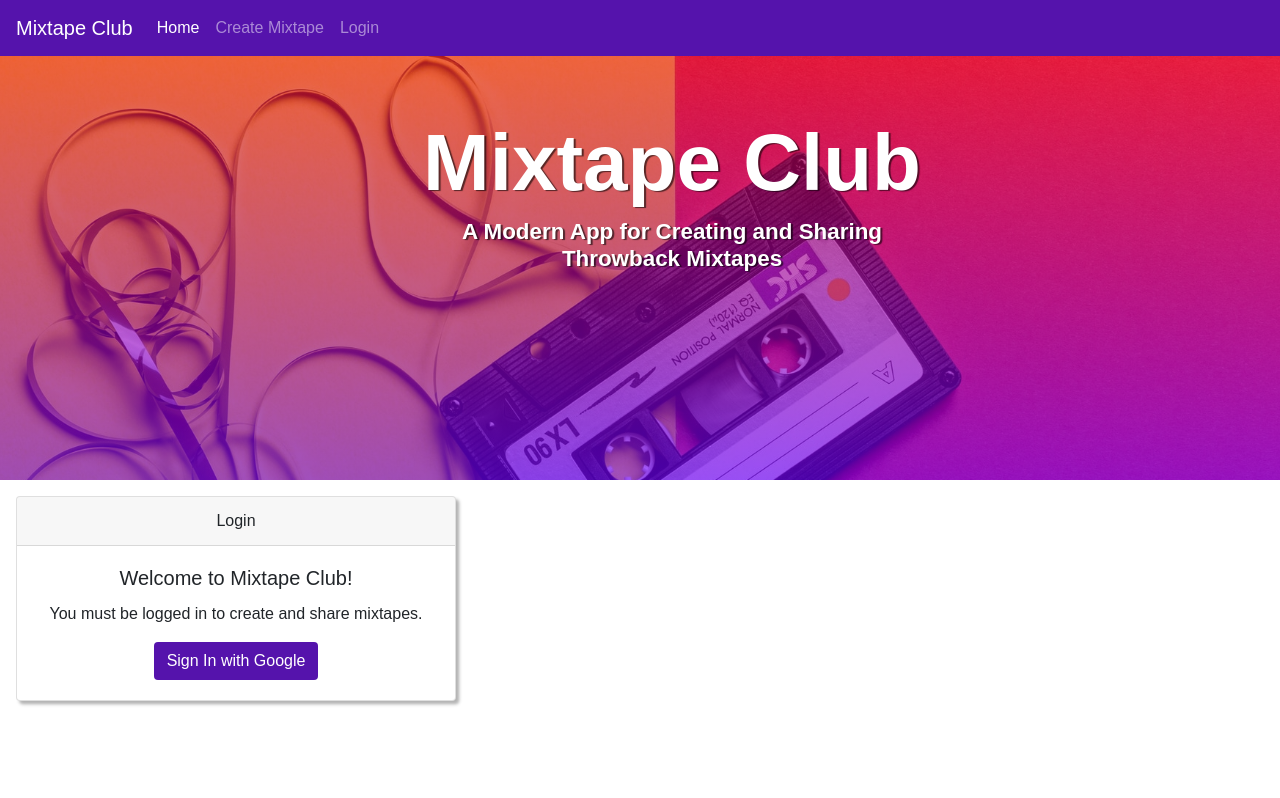
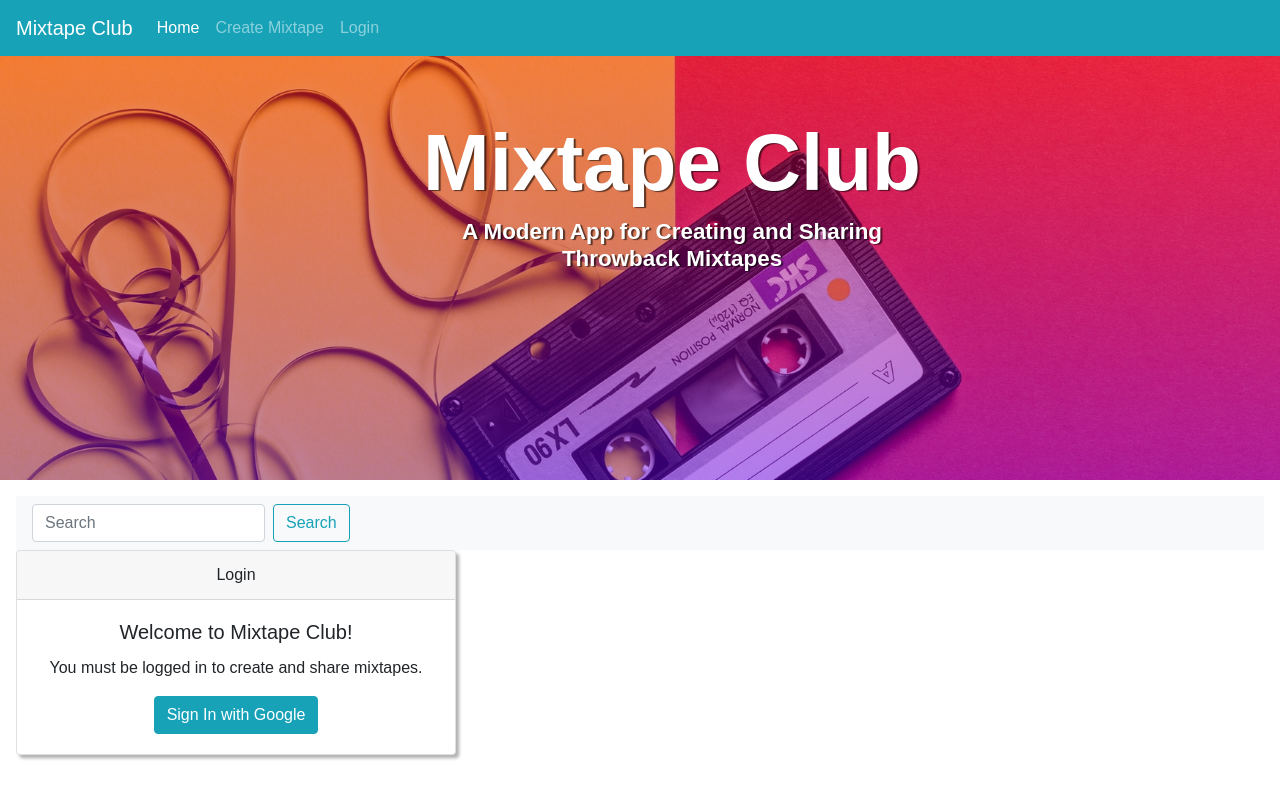
Before and after one commit to operation-sparkle/mixtape-club, a React app: page / in a window 1280 px wide. Shown: the top 798 px of the page. Built offline with nearby package versions, Linux system fonts and the light colour scheme; the HTML template or start-up script is replaced by a standard one.

Commit message:
Tweak color themes, create search component

```diff
--- a/src/App.css
+++ b/src/App.css
@@ -7,8 +7,8 @@
   background:
     /* top, transparent red, faked with gradient */
     linear-gradient(
-      rgba(255, 0, 0, 0.55),
-      rgba(111, 0, 255, 0.65)
+      rgba(255, 0, 0, 0.45),
+      rgba(111, 0, 255, 0.45)
     ),
     /* bottom, image */
     url("./assets/img/cassette-tape.jpg");
--- a/src/App.jsx
+++ b/src/App.jsx
@@ -7,6 +7,7 @@ import { Navbar, Nav, Form, FormControl, Button } from 'react-bootstrap';
 
 import LoginBox from './components/Login.jsx';
 import Navigation from './components/Navbar.jsx';
+import Search from './components/Search.jsx';
 
 class App extends React.Component {
     constructor(props) {
@@ -20,6 +21,7 @@ class App extends React.Component {
                 <h1 id="title">Mixtape Club</h1>
                 <h2 id="subtitle">A Modern App for Creating and Sharing Throwback Mixtapes</h2>
             </div>
+                < Search />
                 < LoginBox />
             </div>
         );
--- a/src/components/Login.jsx
+++ b/src/components/Login.jsx
@@ -10,7 +10,7 @@ const LoginBox = () => {
             <div className="card-body">
                 <h5 className="card-title">Welcome to Mixtape Club!</h5>
                 <p className="card-text">You must be logged in to create and share mixtapes.</p>
-                <a href="/auth/google" className="btn" style={{ backgroundColor: "#5513ac", color: "white" }}>Sign In with Google</a>
+                <a href="/auth/google" className="btn btn-info">Sign In with Google</a>
             </div>
         </div>
     )
--- a/src/components/Navbar.jsx
+++ b/src/components/Navbar.jsx
@@ -2,7 +2,7 @@ import React from 'react';
 
 const Navigation = () => {
     return (
-        <nav className="navbar navbar-expand-md fixed-top navbar-dark" style={{ backgroundColor: "#5513ac"}}>
+        <nav className="navbar navbar-expand-md fixed-top navbar-dark bg-info">
             <a className="navbar-brand" href="#">Mixtape Club</a>
             <button className="navbar-toggler" type="button" data-toggle="collapse" data-target="#navbarSupportedContent" aria-controls="navbarSupportedContent" aria-expanded="false" aria-label="Toggle navigation">
                 <span className="navbar-toggler-icon"></span>
--- /dev/null
+++ b/src/components/Search.jsx
@@ -0,0 +1,14 @@
+import React from 'react';
+
+const Search = () => {
+    return (
+        <nav className="navbar navbar-light bg-light">
+            <form className="form-inline">
+                <input className="form-control mr-sm-2" type="search" placeholder="Search" aria-label="Search"/>
+                    <button className="btn btn-outline-info my-2 my-sm-0" type="submit">Search</button>
+            </form>
+        </nav>
+    )
+};
+
+export default Search;
```
